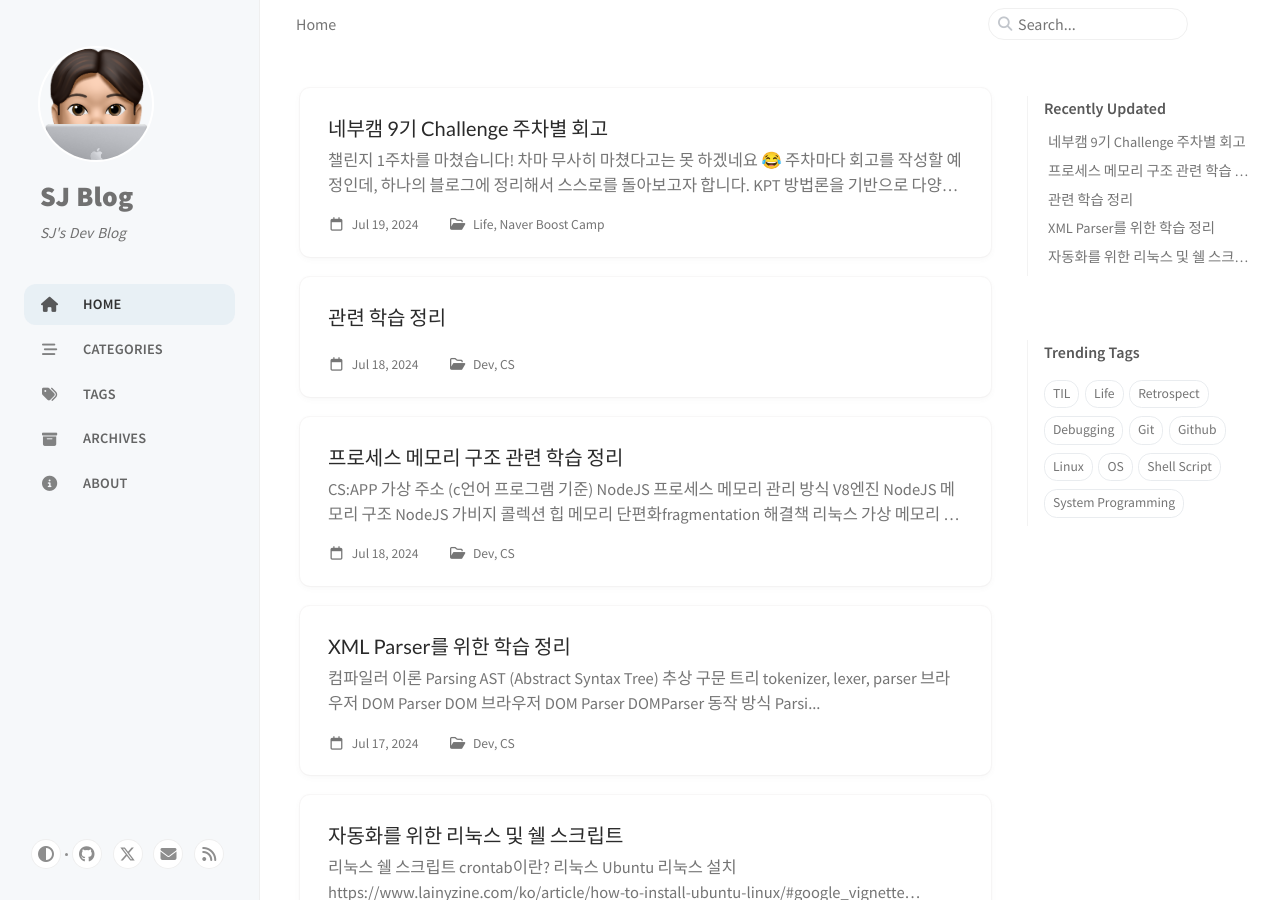
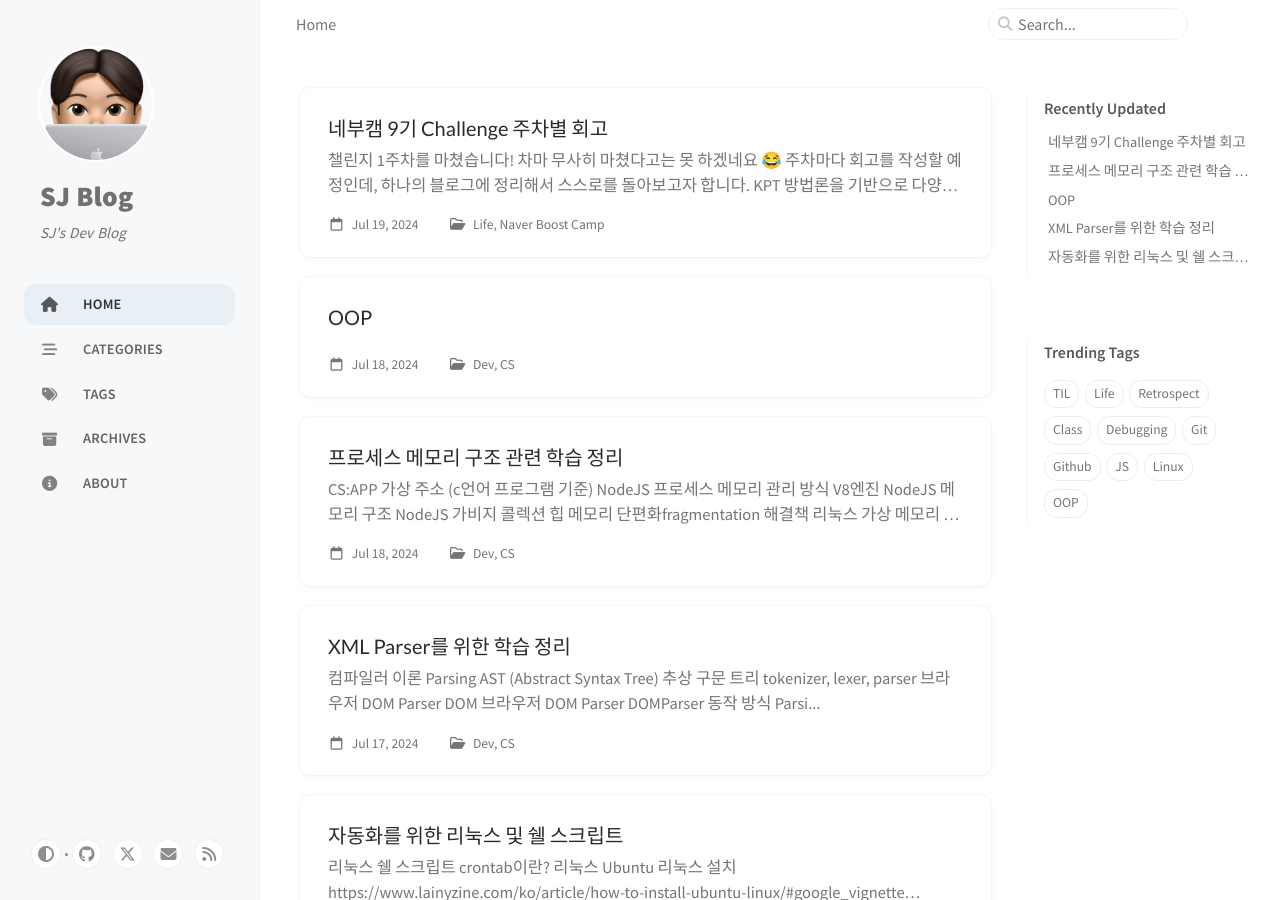
Before and after one commit to sjy2335/sjy2335.github.io, a Jekyll site: the page built from index.html, in a window 1280 px wide and 900 px high. Built offline with Jekyll 4.4.1, drawn with Linux system fonts in a browser that asks for light colours; cached includes are drawn as plain includes.

Commit message:
docs: edit 240722 post info

```diff
--- a/_posts/2024-07-22-TIL.md
+++ b/_posts/2024-07-22-TIL.md
@@ -1,6 +1,6 @@
 ---
-title: 관련 학습 정리
+title: OOP
 date: 2024-07-18 00:00:00 +09:00
 categories: [Dev, CS]
-tags: [TIL]
+tags: [TIL, OOP, Polymorphism, Class, JS]
 ---
```
